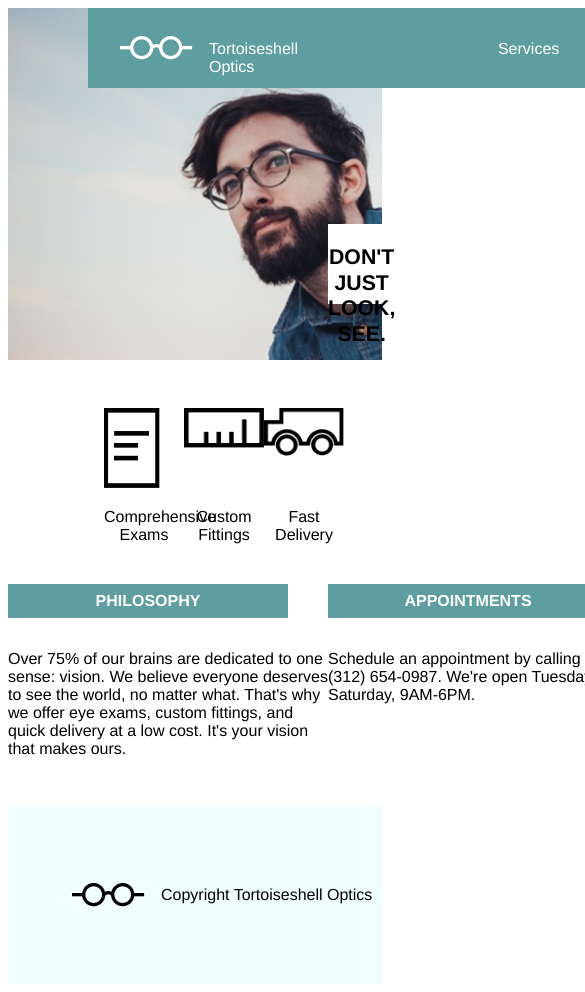
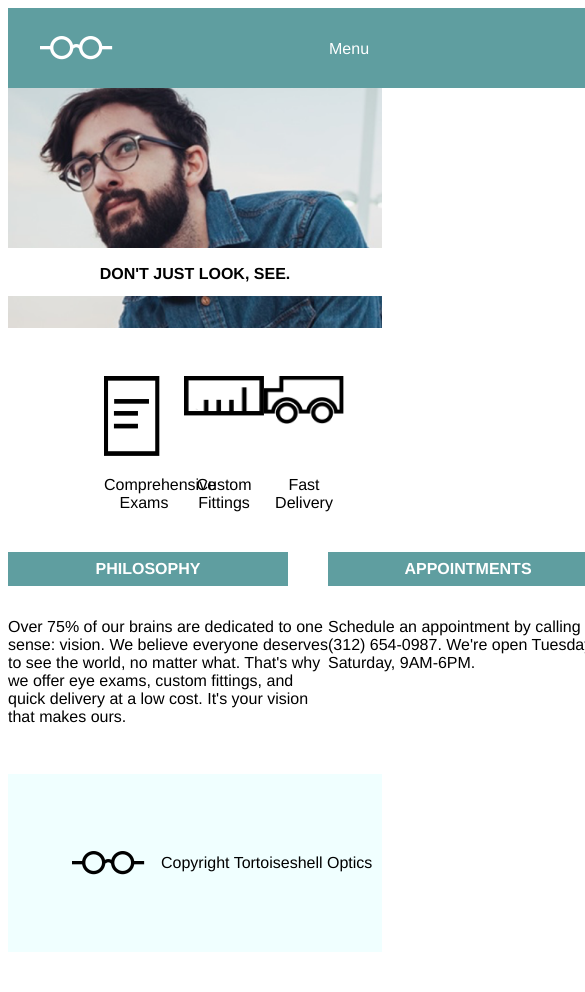
Before and after one commit to jahcrew/tortoiseshell_optics, a plain HTML site: page index.html in a window 390 px wide. Shown: the top 992 px of the page, 585 px wide, since content can reach past the window. After the commit the page ends 960 px from the top, so only its background shows below. Drawn offline with Linux system fonts and the light colour scheme.

Commit message:
mobile commit #1

```diff
--- a/index.html
+++ b/index.html
@@ -21,7 +21,7 @@
             <ul>Contact</ul>
           </ul>
           <ul class="mobile-nav">
-            <li>Menu</li>
+            <ul>Menu</ul>
           </ul>
         </nav>
       </div>
--- a/resources/css/style.css
+++ b/resources/css/style.css
@@ -156,9 +156,39 @@ h2 {
   .header .menu {
     padding-left: 10rem;
   }
+}
+@media only screen and (max-width: 470px){
+        /* this doesn't work on my phone - try larger max-width to see if watch goes away */
+.background {
+  background-position: 20%;
+  height: 20rem;
+}
+.header {
+  margin: 0;
+  padding-right: 15rem;
+}
+.header h3{
+  display: none;
+}
+.menu {
+  display: none;
+}
+.mobile-nav {
+  display: flex;
+  padding-top: 1rem;
+  padding-left: 10rem;
+}
+.banner {
+  margin-left: 0;
+  margin-right: 0;
+  margin-top: 10rem;
+  margin-bottom: 2rem;
+  height: 2rem;
+  padding-bottom: 1rem;
 
 }
-
-@media only screen and (max-width: 470px){
-        /* this doesn't work on my phone - try larger max-width to see if watch goes away */
+.banner p {
+  font-size: 1rem;
+  text-align: center;
 }
+}
```
